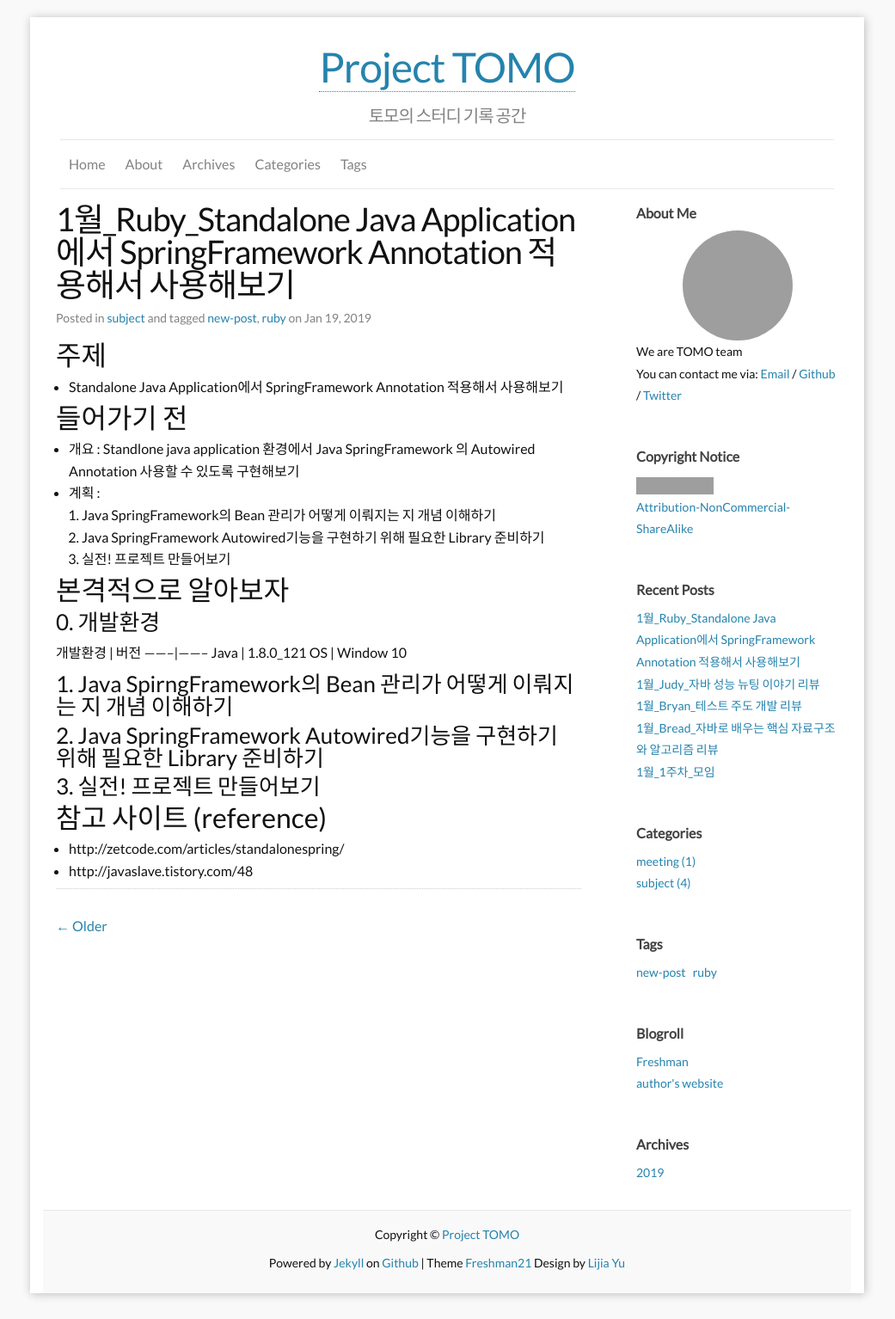
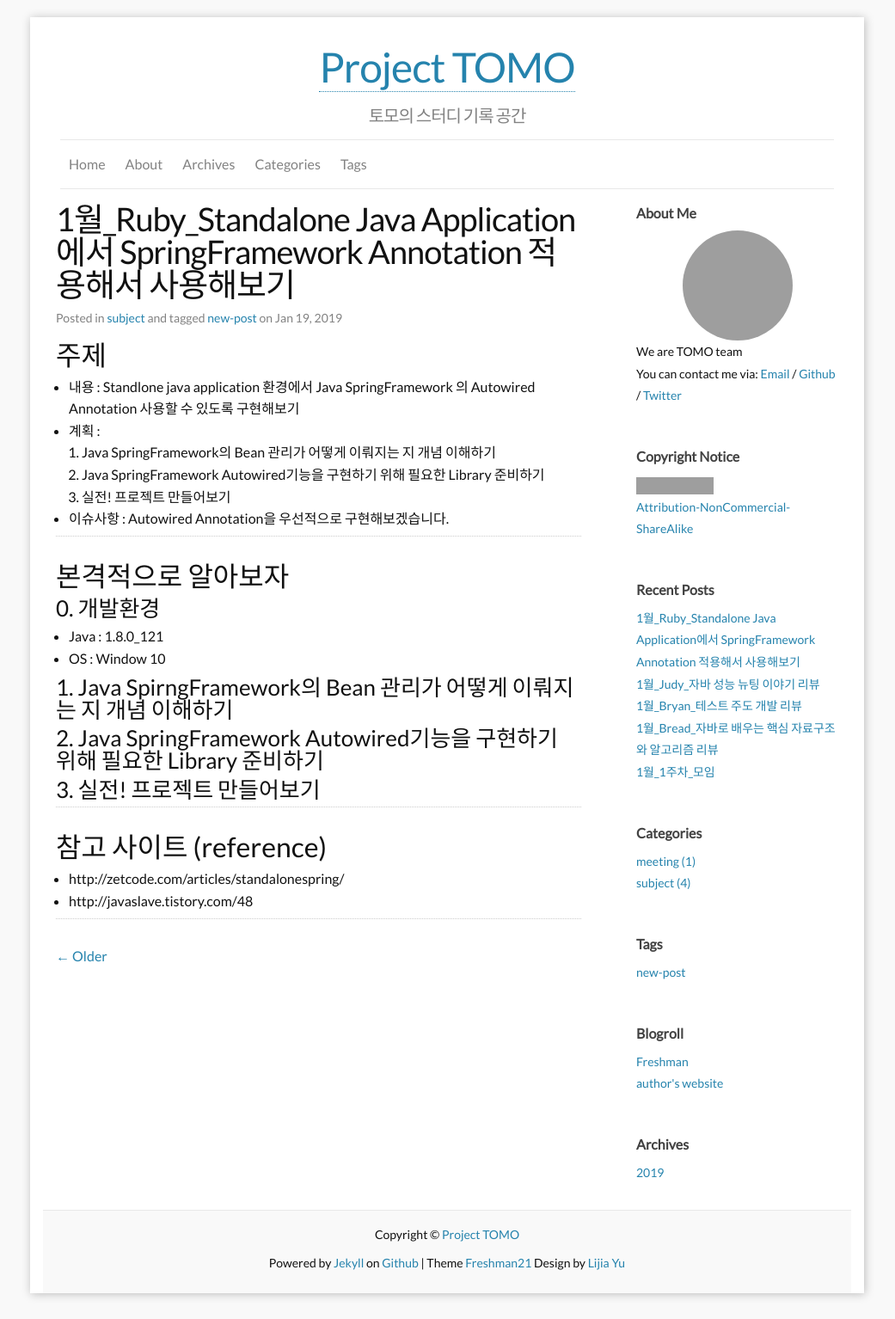
Before and after one commit to devteam-tomo/devteam-tomo.github.io, a Jekyll site: the page built from _posts/subject/2019-1-19-1_subject_ruby.md, in a window 1280 px wide. Shown: the whole page at 86% size, without its empty margins (120-1161 px from the left). Built offline with Jekyll 4.4.1, drawn with Linux system fonts in a browser that asks for light colours; comment, search, counter and statistics services are not loaded; grey boxes are pictures that could not be loaded.

Commit message:
문단 별로 라인으로 구분하도록 문단구분 라인 추가 (+1 squashed commits)
Squashed commits:

[eff17de] - 포멧 블로그 형식에 맞춰서 재구성
- 표 적용한되어 표 형식 제거
- ruby tag 추가하니 홈 화면 new-post글에 최신글로 나오지 않아서 ruby tag 제거

```diff
--- a/_posts/subject/2019-1-19-1_subject_ruby.md
+++ b/_posts/subject/2019-1-19-1_subject_ruby.md
@@ -3,36 +3,41 @@
 title: 1월_Ruby_Standalone Java Application에서 SpringFramework Annotation 적용해서 사용해보기
 excerpt: "Standlone Java Application 환경에서 Java SpringFramework 의 Autowired Annotation 사용할 수 있도록 구현해보기"
 categories: subject
-tags: [new-post,ruby]
+tags: [new-post]
 comments: true
 ---
+
 ## 주제
 
-- Standalone Java Application에서 SpringFramework Annotation 적용해서 사용해보기
 
-## 들어가기 전
-
-- 개요 : Standlone java application 환경에서 Java SpringFramework 의 Autowired Annotation 사용할 수 있도록 구현해보기
+- 내용 : Standlone java application 환경에서 Java SpringFramework 의 Autowired Annotation 사용할 수 있도록 구현해보기
 - 계획 :
   1. Java SpringFramework의 Bean 관리가 어떻게 이뤄지는 지 개념 이해하기
   2. Java SpringFramework Autowired기능을 구현하기 위해 필요한 Library 준비하기
   3. 실전! 프로젝트 만들어보기
+- 이슈사항 : Autowired Annotation을 우선적으로 구현해보겠습니다.
+
+---
 
 ## 본격적으로 알아보자
 
+
 ### 0. 개발환경
-개발환경 | 버전
---------|--------
-Java | 1.8.0_121
-OS | Window 10
+- Java : 1.8.0_121
+- OS : Window 10
+
 
 ### 1. Java SpirngFramework의 Bean 관리가 어떻게 이뤄지는 지 개념 이해하기
 
+
 ### 2. Java SpringFramework Autowired기능을 구현하기 위해 필요한 Library 준비하기
+
 
 ### 3. 실전! 프로젝트 만들어보기
 
 
+---
+
 ## 참고 사이트 (reference)
 - http://zetcode.com/articles/standalonespring/
 - http://javaslave.tistory.com/48
```
